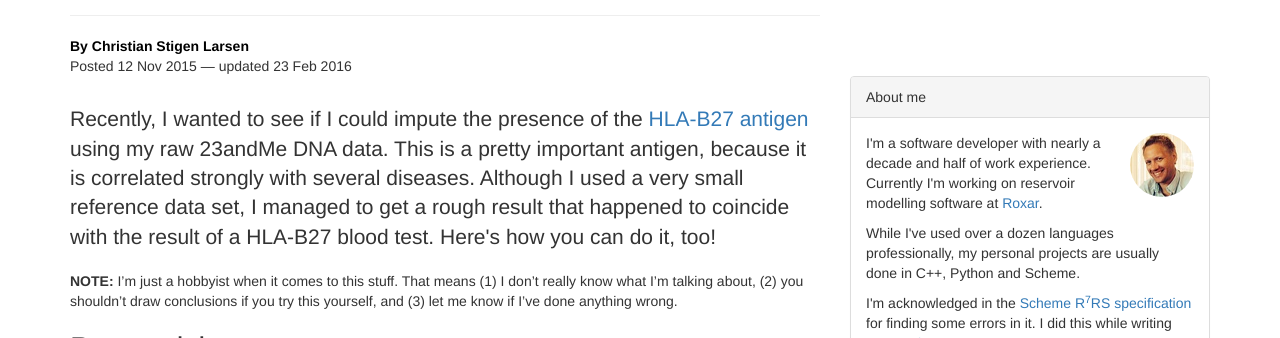
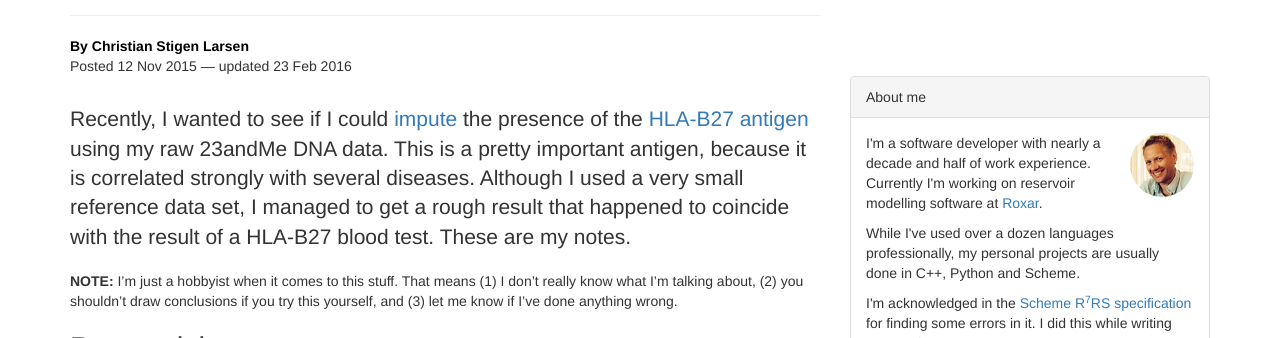
Before and after one commit to cslarsen/csl.name, a Jekyll site: the page built from _posts/2016-02-23-hla-b27.md, in a window 1280 px wide. Shown: the part 163-501 px from the top of the page. Built offline with Jekyll 4.4.1, drawn with Linux system fonts in a browser that asks for light colours; Markdown is read by kramdown in place of the engine named in the settings; comment, search, counter and statistics services are not loaded.

Commit message:
Updates HLA-B27

```diff
--- a/_posts/2016-02-23-hla-b27.md
+++ b/_posts/2016-02-23-hla-b27.md
@@ -2,19 +2,20 @@
 layout: post
 title: "Imputing the presence of the HLA-B27 antigen using your 23andMe genome"
 date: 2015-11-12 22:18:00 +01:00
-updated: 2016-02-23 22:19:06 +01:00
+updated: 2016-02-23 22:42:04 +01:00
 categories: DNA
 disqus: true
 tags: 23andme dna
 ---
 
 <p class="lead">
-Recently, I wanted to see if I could impute the presence of the <a
-href="https://en.wikipedia.org/wiki/HLA-B27">HLA-B27 antigen</a> using my raw
-23andMe DNA data. This is a pretty important antigen, because it is correlated
-strongly with several diseases. Although I used a very small reference data
-set, I managed to get a rough result that happened to coincide with the result
-of a HLA-B27 blood test. Here's how you can do it, too!
+Recently, I wanted to see if I could <a
+href="https://en.wikipedia.org/wiki/Imputation_(genetics)">impute</a> the
+presence of the <a href="https://en.wikipedia.org/wiki/HLA-B27">HLA-B27
+antigen</a> using my raw 23andMe DNA data. This is a pretty important antigen,
+because it is correlated strongly with several diseases. Although I used a very
+small reference data set, I managed to get a rough result that happened to
+coincide with the result of a HLA-B27 blood test. These are my notes.
 </p>
 
 **NOTE:** I'm just a hobbyist when it comes to this stuff. That means (1) I
```
